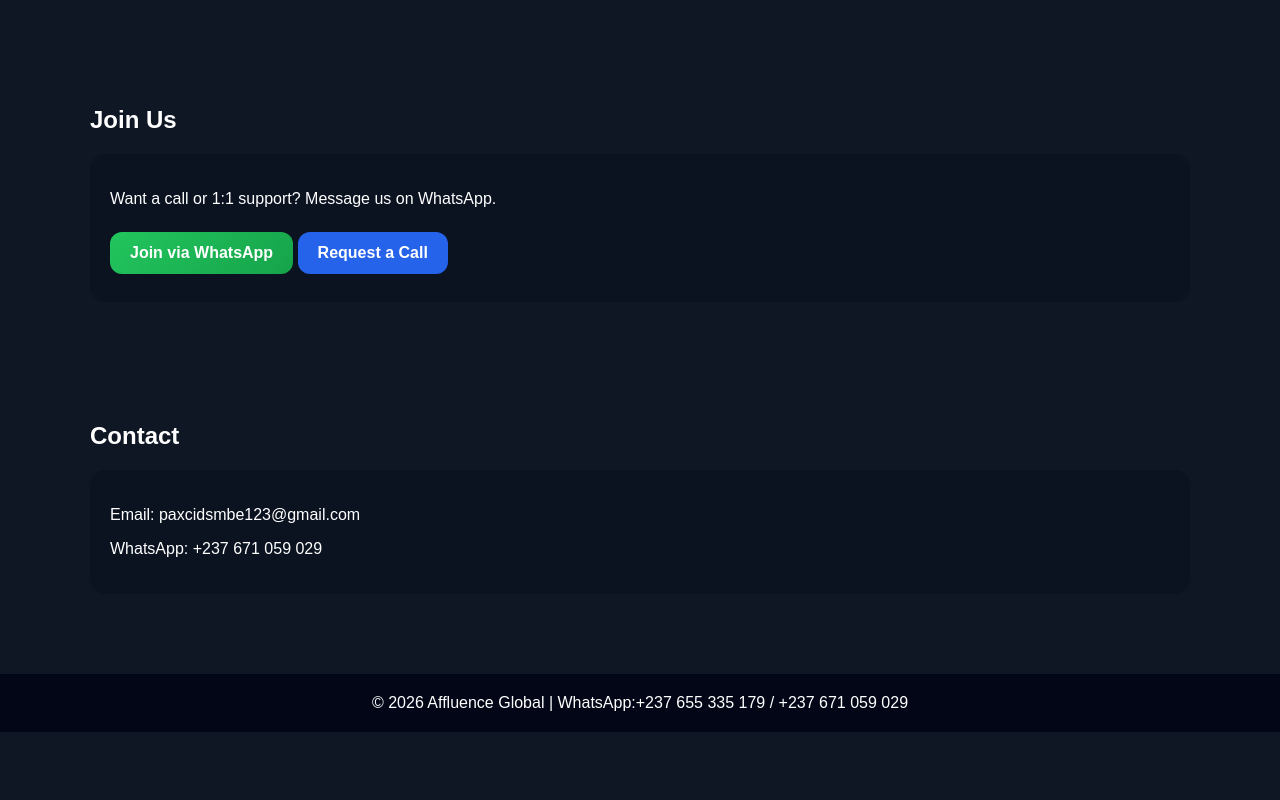
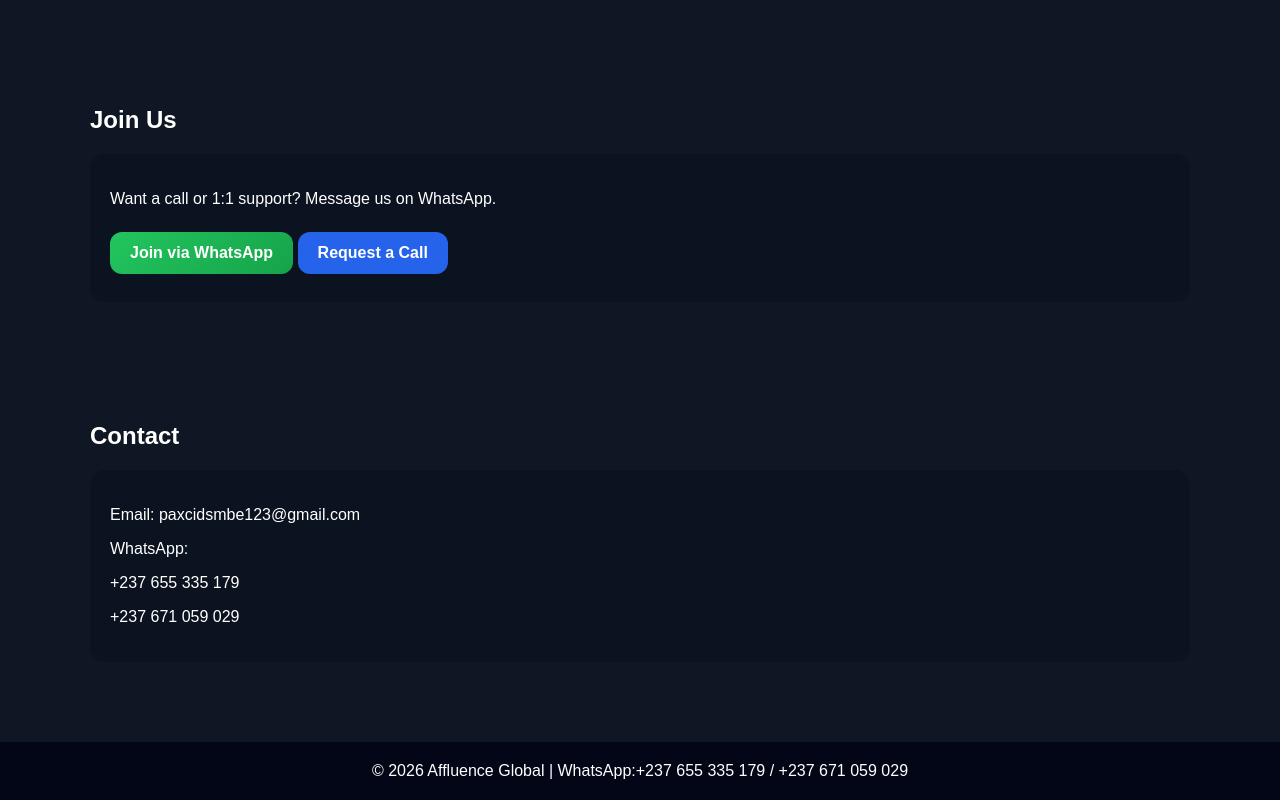
Before and after one commit to conseilsanteebook/paxcicleanaffleuncegolbal, a plain HTML site: page 2.html in a window 1280 px wide. Shown: the part 3321-4121 px from the top of the page. Before the commit the page ends 4053 px from the top, so only its background shows below. Drawn offline with Linux system fonts and the light colour scheme.

Commit message:
Update 2.html

```diff
--- a/2.html
+++ b/2.html
@@ -257,7 +257,7 @@ Develop interdependent relationships.</p>
   <h2>Contact</h2>
   <div class="card">
     <p>Email: paxcidsmbe123@gmail.com</p>
-    <p>WhatsApp: +237 671 059 029</p>
+    <p>WhatsApp: <p>+237 655 335 179</p>+237 671 059 029</p>
   </div>
 </section>
 
```
